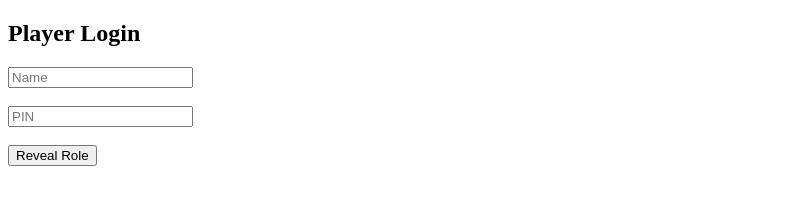
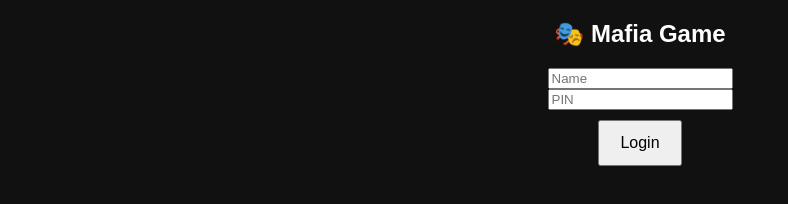
Before and after one commit to meghanad-pandit/mafia-game, a website: page public/index.html in a window 1280 px wide. Shown: the whole page, without its empty margins (0-788 px from the left). Drawn offline with Linux system fonts and the light colour scheme.

Commit message:
Update index.html

```diff
--- a/public/index.html
+++ b/public/index.html
@@ -2,16 +2,31 @@
 <html>
 <head>
   <title>Mafia Game</title>
+  <meta name="viewport" content="width=device-width, initial-scale=1">
+  <style>
+    body { font-family: sans-serif; text-align: center; background: #111; color: #fff; }
+    button { padding: 12px 20px; font-size: 16px; margin: 10px; }
+    .card { background: #222; padding: 20px; border-radius: 10px; margin-top: 20px; }
+  </style>
 </head>
 <body>
-  <h2>Player Login</h2>
 
-  <input id="name" placeholder="Name"><br><br>
-  <input id="pin" placeholder="PIN"><br><br>
+<h2>🎭 Mafia Game</h2>
 
-  <button onclick="login()">Reveal Role</button>
-  <p id="result"></p>
+<div id="loginBox">
+  <input id="name" placeholder="Name"><br>
+  <input id="pin" placeholder="PIN"><br>
+  <button onclick="login()">Login</button>
+</div>
 
-  <script src="script.js"></script>
+<div id="gameBox" style="display:none">
+  <div class="card">
+    <p id="status">⏳ Waiting for God...</p>
+    <button onclick="reveal()">Reveal Role</button>
+    <button onclick="hide()">Hide</button>
+  </div>
+</div>
+
+<script src="script.js"></script>
 </body>
 </html>
```
